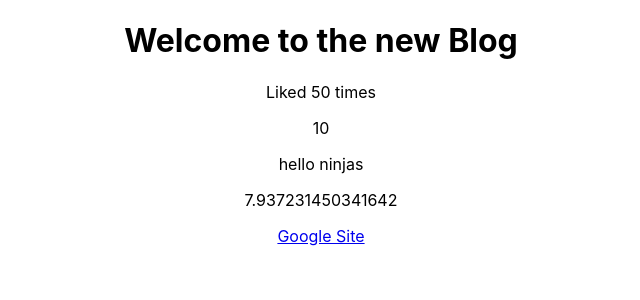
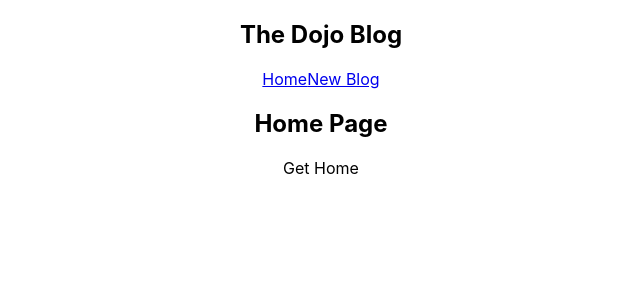
Before and after one commit to EdASalazar/reactnetninja, a React (Create React App) app: page / in a window 1280 px wide. Shown: the top 300 px of the page, without its empty margins (319-959 px from the left). Built offline with nearby package versions, Linux system fonts and the light colour scheme.

Commit message:
Building home and navbar

```diff
--- a/src/App.js
+++ b/src/App.js
@@ -1,22 +1,13 @@
 import './App.css';
+import Navbar from './Navbar';
+import Home from './Home';
 
 function App() {
-  const title = 'Welcome to the new Blog';
-  const likes = 50;
-  // const person = {name: 'Ed', age: '46'};
-  const link = "http://www.google.com"
-
   return (
     <div className="App">
+      <Navbar />
       <div className="content">
-        <h1>{ title }</h1>
-        <p>Liked { likes } times</p>
-        {/* <p>{ person }</p> */}
-        <p>{ 10 }</p>
-        <p>{ "hello ninjas" }</p>
-        <p>{ Math.random() * 10 }</p>
-
-        <a href={ link }>Google Site</a>
+        <Home />
 
       </div>
 
--- /dev/null
+++ b/src/Home.js
@@ -0,0 +1,10 @@
+const Home = () => {
+  return (
+    <div className="home">
+      <h2>Home Page</h2>
+      <p>Get Home</p>
+    </div>
+   );
+}
+
+export default Home;
--- /dev/null
+++ b/src/Navbar.js
@@ -0,0 +1,13 @@
+const  Navbar = () => {
+  return (
+    <nav className="navbar">
+      <h1>The Dojo Blog</h1>
+      <div className="links">
+        <a href="/">Home</a>
+        <a href="/create">New Blog</a>
+      </div>
+    </nav>
+   );
+}
+
+export default Navbar;
```
